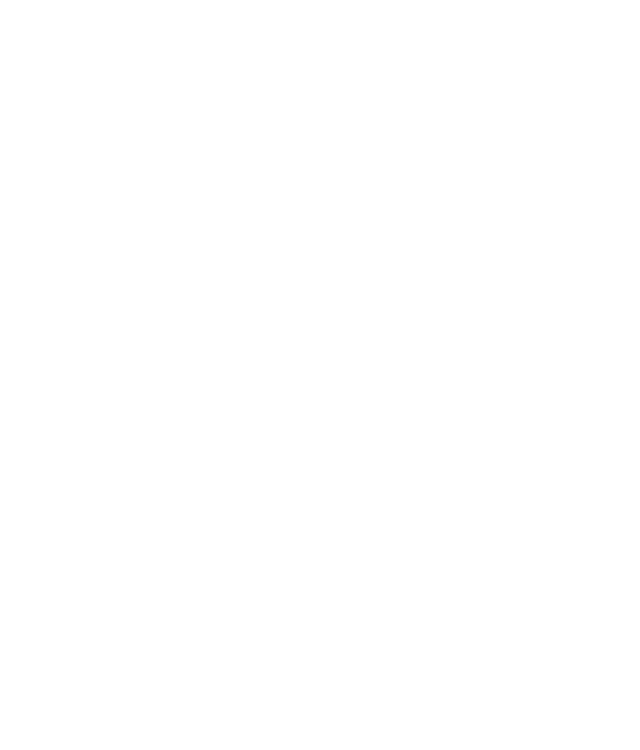
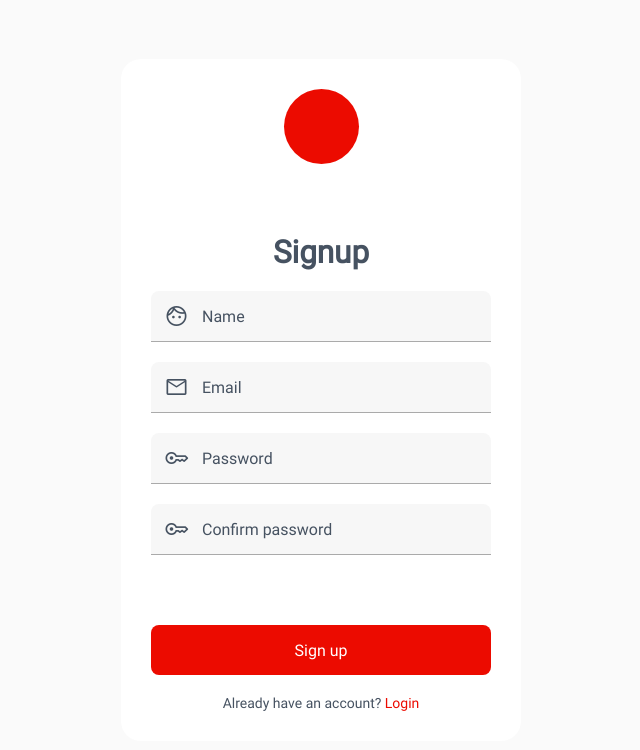
Before and after one commit to EugeneNail/actum, a React (Vite) app in the folder frontend/: page /signup in a window 1280 px wide. Before the commit this address had no page. Shown: the top 750 px of the page, without its empty margins (319-959 px from the left). Built offline with nearby package versions, Linux system fonts and the light colour scheme.

Commit message:
#1 feat(users): draw the /signup page

```diff
--- /dev/null
+++ b/frontend/src/layout/guest-layout.tsx
@@ -0,0 +1,9 @@
+import {Outlet} from "react-router-dom";
+
+export default function GuestLayout() {
+    return (
+        <div className="guest-layout">
+            <Outlet/>
+        </div>
+    )
+}
--- a/frontend/src/main.tsx
+++ b/frontend/src/main.tsx
@@ -1,12 +1,17 @@
 import React from 'react'
 import ReactDOM from 'react-dom/client'
-import {BrowserRouter, Routes} from 'react-router-dom'
+import {BrowserRouter, Route, Routes} from 'react-router-dom'
+import GuestLayout from "./layout/guest-layout.tsx";
+import SignupPage from "./page/guest/signup-page.tsx";
+import "./shared.sass"
 
 ReactDOM.createRoot(document.getElementById('root')!).render(
   <React.StrictMode>
     <BrowserRouter>
         <Routes>
-
+            <Route element={<GuestLayout/>}>
+                <Route path="/signup" element={<SignupPage/>}/>
+            </Route>
         </Routes>
     </BrowserRouter>
   </React.StrictMode>
--- /dev/null
+++ b/frontend/src/page/guest/guest-page.sass
@@ -0,0 +1,48 @@
+@import ../../_variables
+
+.guest-page
+  min-height: 100vh
+  width: 100%
+  display: grid
+  place-items: center
+  background: $secondary
+
+.guest-form
+  background: $primary
+  padding: 30px
+  width: min(100%, 400px)
+  display: flex
+  flex-direction: column
+  align-items: center
+  border-radius: 20px
+  gap: 20px
+
+  &__logo-container
+    height: 75px
+    aspect-ratio: 1 / 1
+
+  &__logo
+    background: $accent
+    border-radius: 50%
+    width: 100%
+    height: 100%
+
+  &__title
+    margin-top: 50px
+    font-size: 1.96em
+
+  &__button
+    margin-top: 50px
+
+  &__redirect
+    font-size: 14px
+
+  &__link
+    font-size: 14px
+    color: $accent
+    cursor: pointer
+
+    &:hover
+      text-decoration: underline
+
+  &__link
--- /dev/null
+++ b/frontend/src/page/guest/signup-page.tsx
@@ -0,0 +1,23 @@
+import "./guest-page.sass"
+import Field from "../../component/field/field.tsx";
+import Button from "../../component/button/button.tsx";
+import {Link} from "react-router-dom";
+
+export default function SignupPage() {
+    return (
+        <div className="guest-page">
+            <form className="guest-form">
+                <div className="guest-form__logo-container">
+                    <div className="guest-form__logo"></div>
+                </div>
+                <h1 className="guest-form__title">Signup</h1>
+                <Field name="name" label="Name" icon="face"/>
+                <Field name="email" label="Email" icon="mail"/>
+                <Field name="password" label="Password" icon="key"/>
+                <Field name="passwordConfirmation" icon="key" label="Confirm password"/>
+                <Button label="Sign up" className="guest-form__button"/>
+                <p className="guest-form__redirect">Already have an account? <Link className="guest-form__link" to="/login">Login</Link></p>
+            </form>
+        </div>
+    )
+}
```
